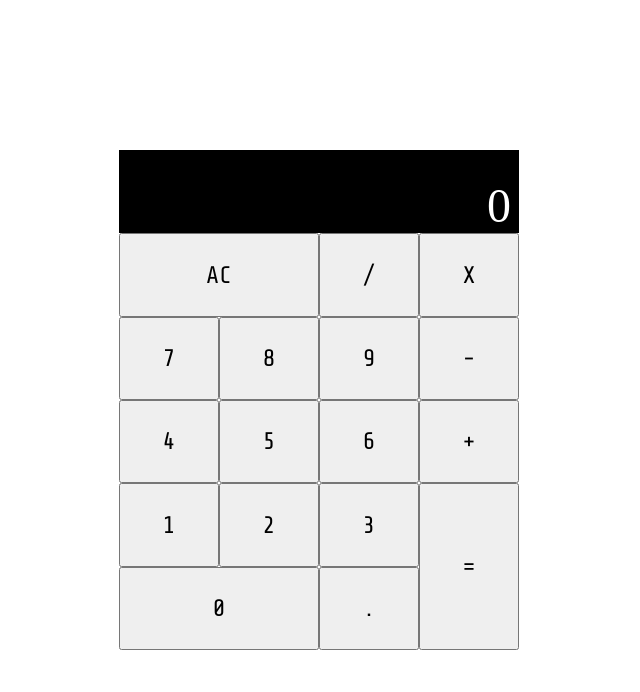
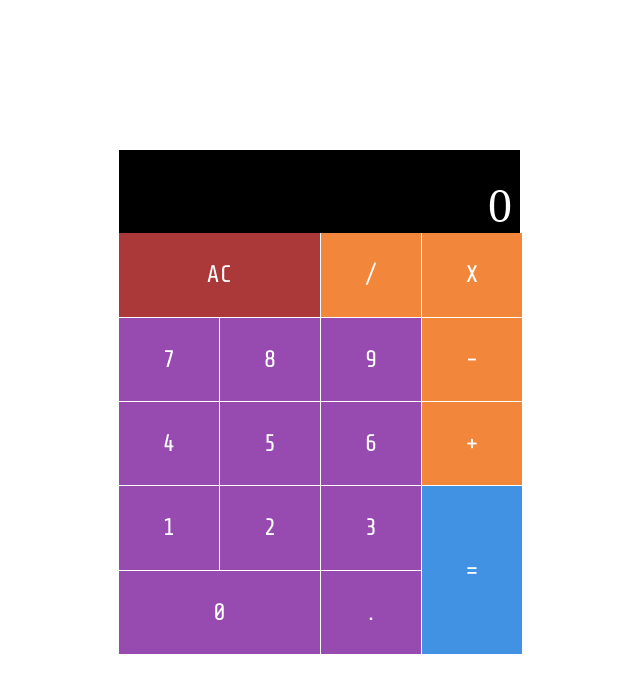
Before and after one commit to RayMathew/freeCodeCampFrontEndProject3, a React (Create React App) app: page / in a window 1280 px wide. Shown: the top 692 px of the page, without its empty margins (321-961 px from the left). Built offline with nearby package versions, Linux system fonts and the light colour scheme; a web font is replaced by a local one.

Commit message:
improved grid and added colors

```diff
--- a/src/App.css
+++ b/src/App.css
@@ -28,10 +28,15 @@
 
 .grid{
     display: grid;
+    grid-gap: 1px;
 }
 
 .height16dot6{
     height: 16.67%;
+}
+
+.height33dot34{
+    height: 33.34%;
 }
 
 .height50{
@@ -44,6 +49,7 @@
     color: white;
     font-family: 'Digital';
     position: relative;
+    margin-right: -1px;
 }
 
 .display {
@@ -74,4 +80,6 @@
 .button {
     font-family: 'Share Tech Mono';
     font-size: 1.5rem;
+    border: none;
+    box-sizing: border-box;
 }
--- a/src/components/button.jsx
+++ b/src/components/button.jsx
@@ -9,7 +9,8 @@ class Button extends React.Component {
         return (
             <button className="button" onClick={this.props.onClick}
                                         disabled={this.props.disabled}
-                                        id={this.props.id}>{this.props.value}</button>
+                                        id={this.props.id}
+                                        style={this.props.style}>{this.props.value}</button>
         );
     }
 }
--- a/src/components/calculator.jsx
+++ b/src/components/calculator.jsx
@@ -97,78 +97,87 @@ class Calculator extends React.Component {
     };
 
     render () {
-
+        const buttonStyles = [
+            {backgroundColor: '#AC3939', color: 'white'},
+            {backgroundColor: '#F2873B', color: 'white'},
+            {backgroundColor: '#974BB0', color: 'white'},
+            {backgroundColor: '#4192E3', color: 'white'}
+        ];
         return (
             <div className="calculator">
                 <div className="height16dot6">
                     <Screen display={this.state.display}/>
                 </div>
-                <div style={{gridTemplateColumns: '50% 25% 25%'}} className="grid height16dot6">
+                <div style={{gridTemplateColumns: 'repeat(4, 25%)', gridTemplateRows: 'repeat(5, 20%)', height: 83.3+'%'}} className="grid">
                     <Button value={'AC'} onClick={this.clearDisplay}
-                                            disabled={this.state.buttonsDisabled}/>
+                                            disabled={this.state.buttonsDisabled}
+                                            style={{...buttonStyles[0], gridColumn: '1/3', gridRow: '1/2'}} />
                     <Button value={'/'} onClick={() => this.updateDisplay('/', true)}
                                             disabled={this.state.buttonsDisabled}
-                                            id={'divide'} />
+                                            id={'divide'}
+                                            style={{...buttonStyles[1], gridColumn: '3/4', gridRow: '1/2'}} />
                     <Button value={'X'} onClick={() => this.updateDisplay('*', true)}
                                             disabled={this.state.buttonsDisabled}
-                                            id={'multiply'} />
-                </div>
-                <div style={{gridTemplateColumns: 'repeat(4, 25%)'}} className="grid height16dot6">
+                                            id={'multiply'}
+                                            style={{...buttonStyles[1], gridColumn: '4/5', gridRow: '1/2'}} />
                     <Button value={7} onClick={() => this.updateDisplay(7)}
                                         disabled={this.state.buttonsDisabled}
-                                        id={'seven'} />
+                                        id={'seven'}
+                                        style={{...buttonStyles[2], gridColumn: '1/2', gridRow: '2/3'}} />
                     <Button value={8} onClick={() => this.updateDisplay(8)}
                                         disabled={this.state.buttonsDisabled}
-                                        id={'eight'} />
+                                        id={'eight'}
+                                        style={{...buttonStyles[2], gridColumn: '2/3', gridRow: '2/3'}} />
                     <Button value={9} onClick={() => this.updateDisplay(9)}
                                         disabled={this.state.buttonsDisabled}
-                                        id={'nine'} />
+                                        id={'nine'}
+                                        style={{...buttonStyles[2], gridColumn: '3/4', gridRow: '2/3'}} />
                     <Button value={'-'} onClick={() => this.updateDisplay('-', true)}
                                         disabled={this.state.buttonsDisabled}
-                                        id={'subtract'} />
-                </div>
-                <div style={{gridTemplateColumns: 'repeat(4, 25%)'}} className="grid height16dot6">
+                                        id={'subtract'}
+                                        style={{...buttonStyles[1], gridColumn: '4/5', gridRow: '2/3'}} />
                     <Button value={4} onClick={() => this.updateDisplay(4)}
                                         disabled={this.state.buttonsDisabled}
-                                        id={'four'} />
+                                        id={'four'}
+                                        style={{...buttonStyles[2], gridColumn: '1/2', gridRow: '3/4'}} />
                     <Button value={5} onClick={() => this.updateDisplay(5)}
                                         disabled={this.state.buttonsDisabled}
-                                        id={'five'} />
+                                        id={'five'}
+                                        style={{...buttonStyles[2], gridColumn: '2/3', gridRow: '3/4'}} />
                     <Button value={6} onClick={() => this.updateDisplay(6)}
                                         disabled={this.state.buttonsDisabled}
-                                        id={'six'} />
+                                        id={'six'}
+                                        style={{...buttonStyles[2], gridColumn: '3/4', gridRow: '3/4'}} />
                     <Button value={'+'} onClick={() => this.updateDisplay('+', true)}
                                         disabled={this.state.buttonsDisabled}
-                                        id={'add'} />
-                </div>
-                <div style={{display: 'grid', gridTemplateColumns: '75% 25%', height: 33.34+'%'}}>
-                    <div style={{height: 100+'%'}}>
-                        <div style={{gridTemplateColumns: 'repeat(3, 33.3%)'}} className="grid height50">
+                                        id={'add'}
+                                        style={{...buttonStyles[1], gridColumn: '4/5', gridRow: '3/4'}} />
                     <Button value={1} onClick={() => this.updateDisplay(1)}
                                         disabled={this.state.buttonsDisabled}
-                                                id={'one'} />
+                                        id={'one'}
+                                        style={{...buttonStyles[2], gridColumn: '1/2', gridRow: '4/5'}} />
                     <Button value={2} onClick={() => this.updateDisplay(2)}
                                         disabled={this.state.buttonsDisabled}
-                                                id={'two'} />
+                                        id={'two'}
+                                        style={{...buttonStyles[2], gridColumn: '2/3', gridRow: '4/5'}} />
                     <Button value={3} onClick={() => this.updateDisplay(3)}
                                         disabled={this.state.buttonsDisabled}
-                                                id={'three'} />
-                        </div>
-                        <div style={{gridTemplateColumns: '66.7% 33.3%'}} className="grid height50">
+                                        id={'three'}
+                                        style={{...buttonStyles[2], gridColumn: '3/4', gridRow: '4/5'}} />
+                    <Button value={'='} onClick={() => this.calculateResult()}
+                                            disabled={this.state.buttonsDisabled}
+                                            id={'equals'}
+                                            style={{...buttonStyles[3], gridColumn: '4/5', gridRow: '4/6'}} />
                     <Button value={0} onClick={() => this.updateDisplay(0)}
                                         disabled={this.state.buttonsDisabled}
-                                                id={'zero'} />
+                                        id={'zero'}
+                                        style={{...buttonStyles[2], gridColumn: '1/3', gridRow: '5/6'}} />
                     <Button value={'.'} onClick={() => this.updateDisplay('.')}
                                         disabled={this.state.buttonsDisabled}
-                                                id={'decimal'} />
+                                        id={'decimal'}
+                                        style={{...buttonStyles[2], gridColumn: '3/4', gridRow: '5/6'}} />
                 </div>
-                    </div>
-                    <div style={{display: 'grid', gridTemplateColumns: '100%'}}>
-                        <Button value={'='} onClick={() => this.calculateResult()}
-                                                disabled={this.state.buttonsDisabled}
-                                                id={'equals'} />
-                    </div>
-                </div>
+
             </div>
         );
     }
```
Lines whose indentation alone changed are shown as unchanged.
